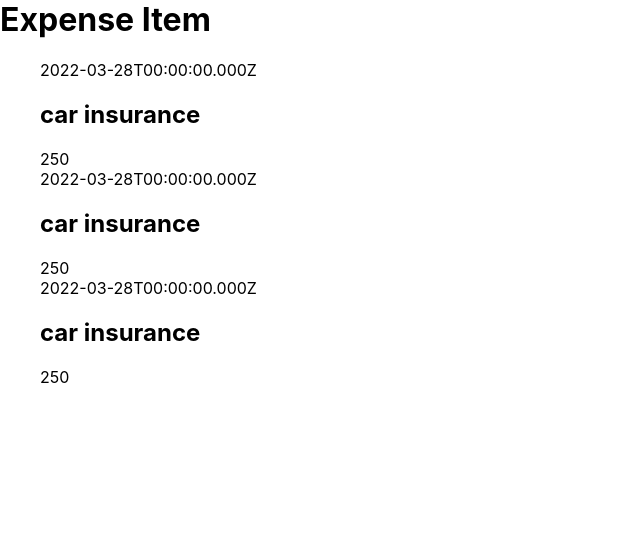
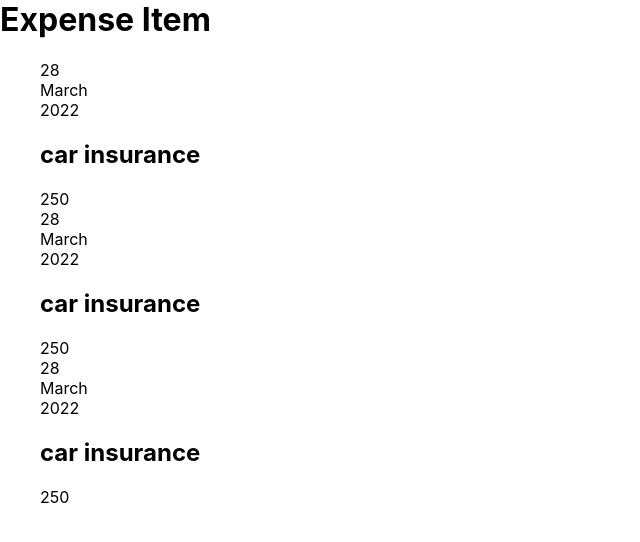
Before and after one commit to kuumaraswamy/React-expense-item, a React (Create React App) app: page / in a window 1280 px wide. Shown: the top 542 px of the page, without its empty margins (0-640 px from the left). Built offline with nearby package versions, Linux system fonts and the light colour scheme.

Commit message:
expense date updated

```diff
--- a/src/App.js
+++ b/src/App.js
@@ -11,7 +11,6 @@
     <div>
     <h1>Expense Item</h1>
     <ul>
-
       <ExpenseItem title={expenses[0].title} amount={expenses[0].amount} date={expenses[0].date} > </ExpenseItem>
       <ExpenseItem title={expenses[0].title} amount={expenses[0].amount} date={expenses[0].date} > </ExpenseItem>
       <ExpenseItem title={expenses[0].title} amount={expenses[0].amount} date={expenses[0].date} > </ExpenseItem>
--- a/src/components/ExpenseItem.js
+++ b/src/components/ExpenseItem.js
@@ -2,10 +2,17 @@
 import "./ExpenseItem.css"
 
 const ExpenseItem = (props) => {
+  const day = props.date.toLocaleString("en-US", {day: "2-digit"});
+  const month = props.date.toLocaleString("en-US",{month: "long"});
+  const year = props.date.getFullYear();
   return (
-    <div className="main">
+    <div >
      <div className='expense-item'></div>
-     <div>{props.date.toISOString()}</div>
+     <div>
+        <div>{day}</div>
+        <div>{month}</div>
+        <div>{year}</div>
+     </div>
      <div className='expense-item__description'> </div>
      <h2> {props.title}</h2>
      <div className='expense-item__price'>{props.amount}</div>
```
